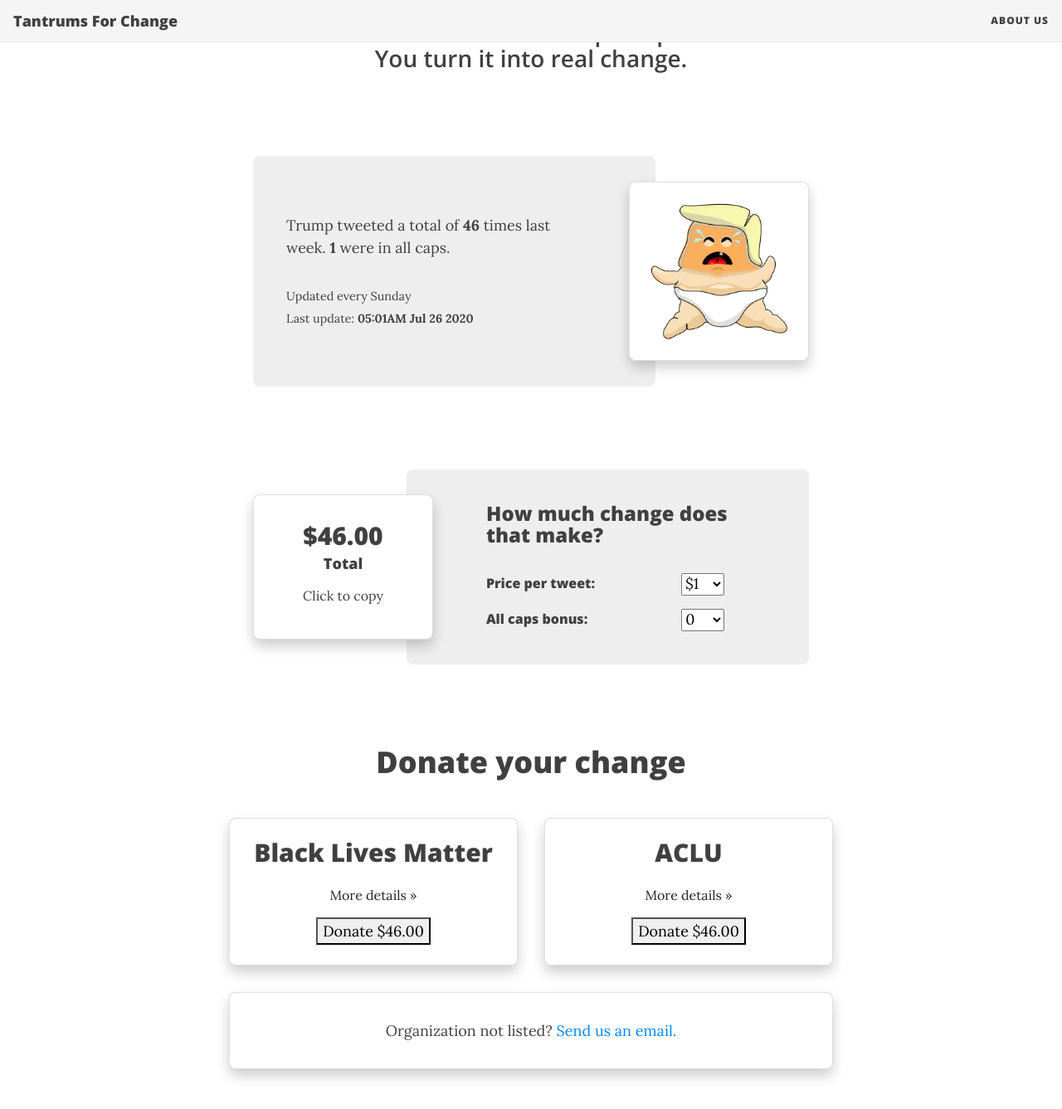
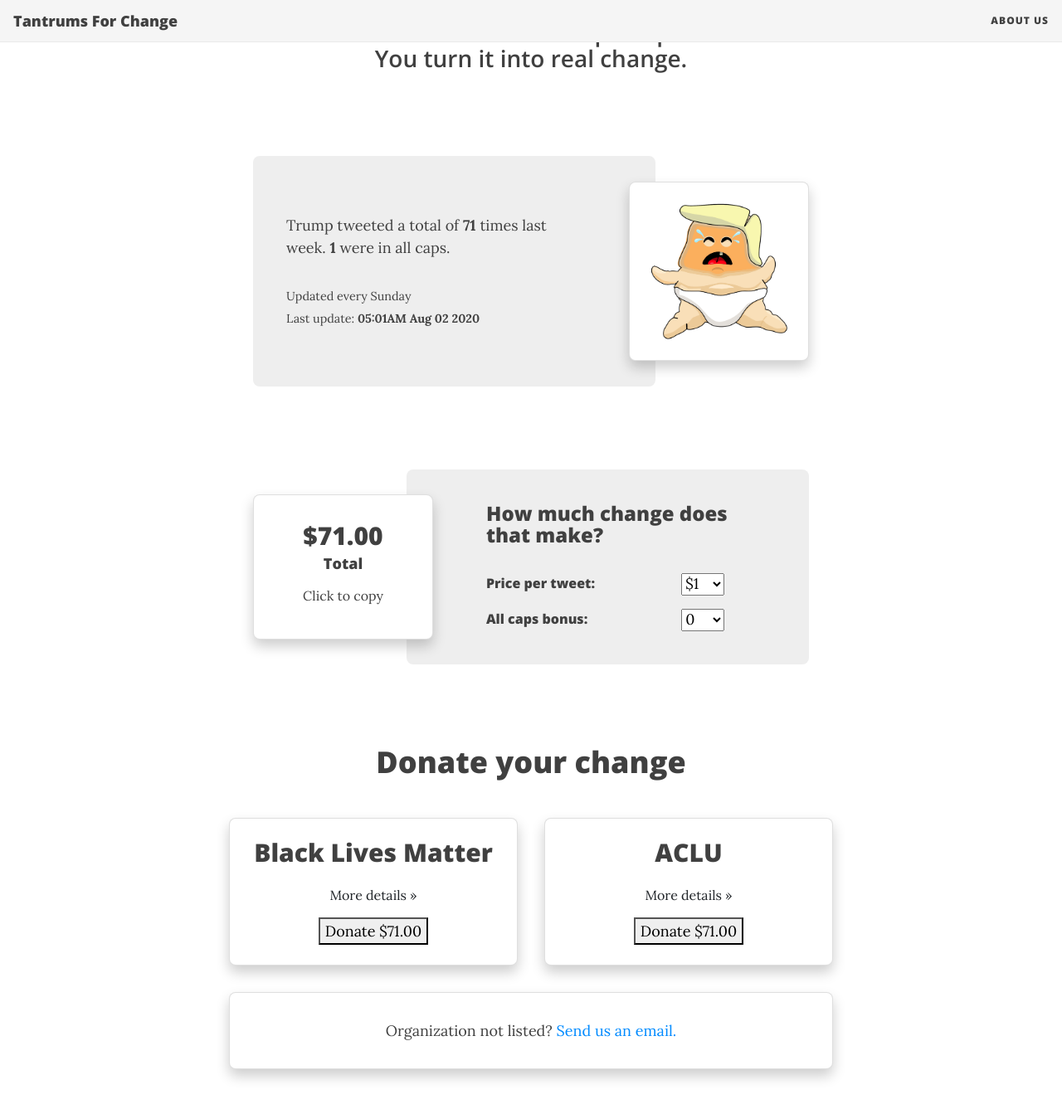
Before and after one commit to tantrumsforchange/tantrumsforchange.github.io, a Jekyll site: the page built from index.html, in a window 1280 px wide and 1400 px high, scrolled down 253 px. Shown: the top 1337 px of the window at 83% size. Built offline with Jekyll 4.4.1, drawn with Linux system fonts in a browser that asks for light colours; nearby versions of some CDN libraries; the list of posts is cut into pages by our own code.

Commit message:
Update Data Test

```diff
--- a/_data/data.yml
+++ b/_data/data.yml
@@ -1,3 +1,3 @@
-tweet_total: 46
+tweet_total: 71
 all_caps: 1
-update_time: 05:01AM Jul 26 2020
+update_time: 05:01AM Aug 02 2020
```
